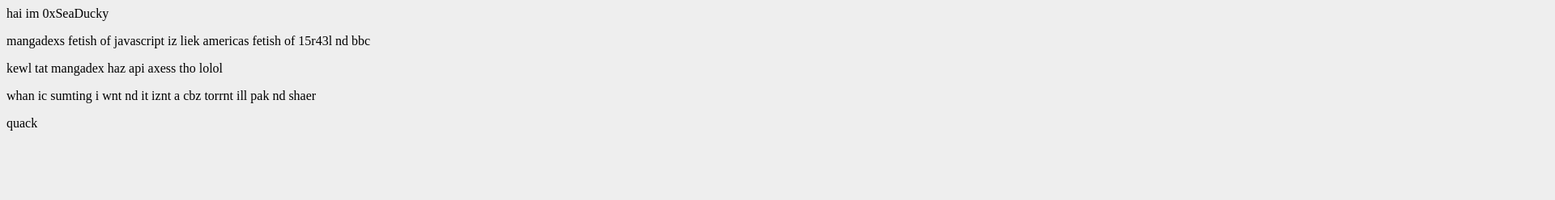
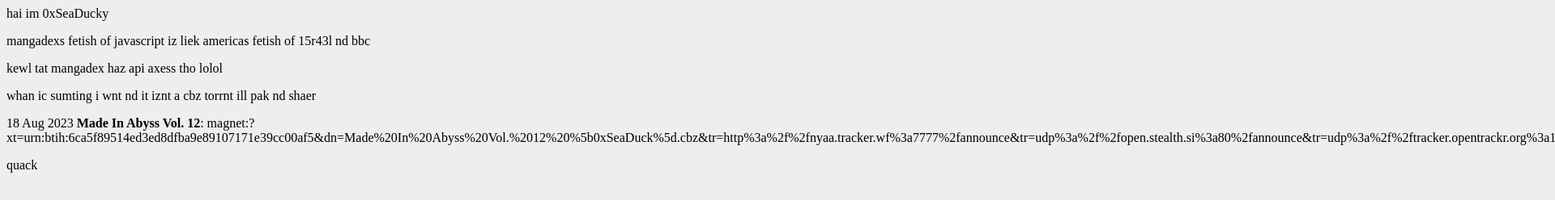
Before and after one commit to 0xseaducky/0xseaducky.github.io, a plain HTML site: page index.html in a window 1280 px wide. Shown: the top 248 px of the page at 81% size, 1920 px wide, since content can reach past the window. Drawn offline with Linux system fonts and the light colour scheme.

Commit message:
mia vol 12

```diff
--- a/index.html
+++ b/index.html
@@ -20,6 +20,7 @@
     <p>mangadexs fetish of javascript iz liek americas fetish of 15r43l nd bbc</p>
     <p>kewl tat mangadex haz api axess tho lolol</p>
     <p>whan ic sumting i wnt nd it iznt a cbz torrnt ill pak nd shaer</p>
+    <p>18 Aug 2023 <b>Made In Abyss Vol. 12</b>: magnet:?xt=urn:btih:6ca5f89514ed3ed8dfba9e89107171e39cc00af5&dn=Made%20In%20Abyss%20Vol.%2012%20%5b0xSeaDuck%5d.cbz&tr=http%3a%2f%2fnyaa.tracker.wf%3a7777%2fannounce&tr=udp%3a%2f%2fopen.stealth.si%3a80%2fannounce&tr=udp%3a%2f%2ftracker.opentrackr.org%3a1337%2fannounce&tr=udp%3a%2f%2fexodus.desync.com%3a6969%2fannounce&tr=udp%3a%2f%2ftracker.torrent.eu.org%3a451%2fannounce&tr=udp%3a%2f%2ftracker.openbittorrent.com%3a80%2fannounce</p>
   </body>
   <footer>
     quack
```
